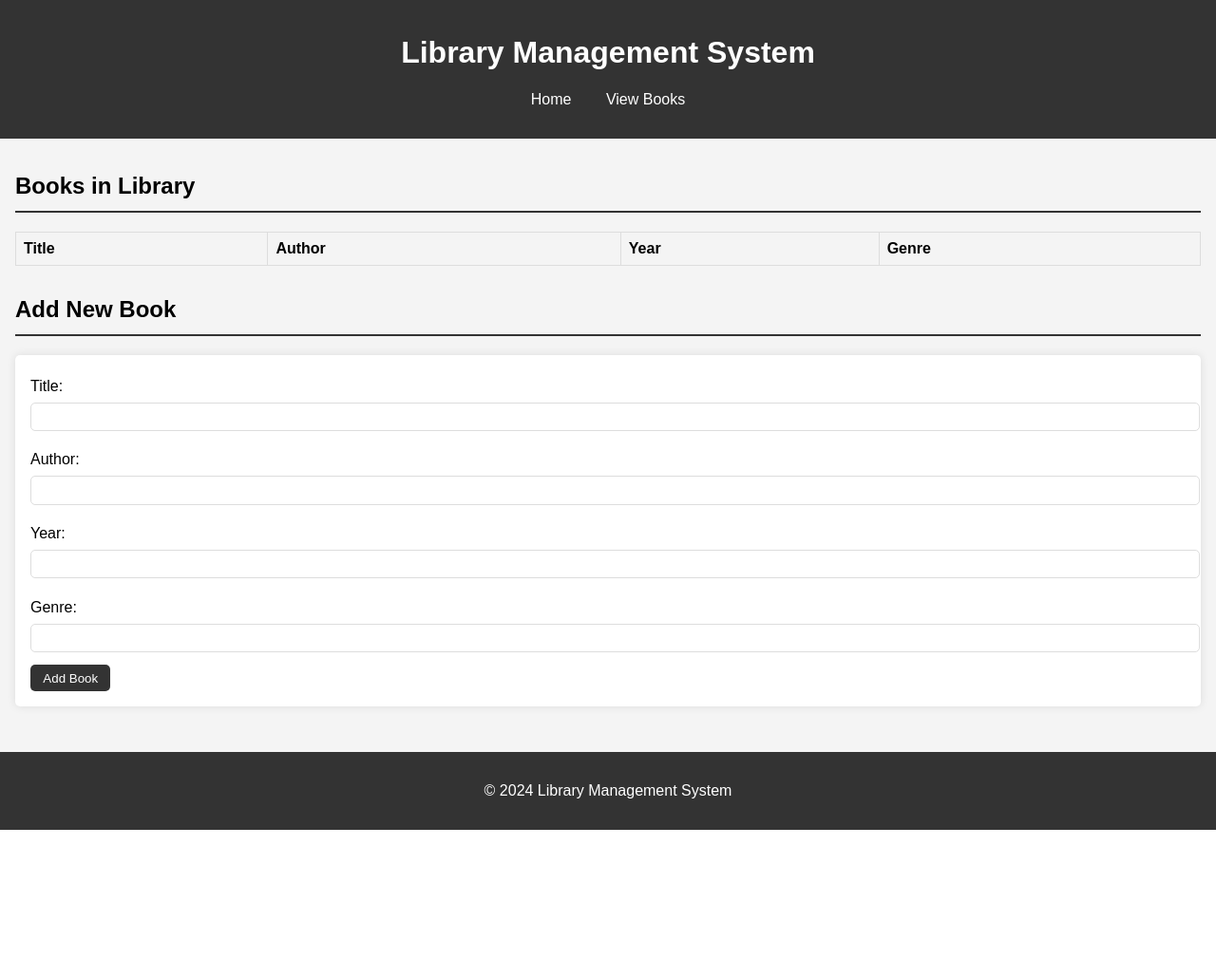
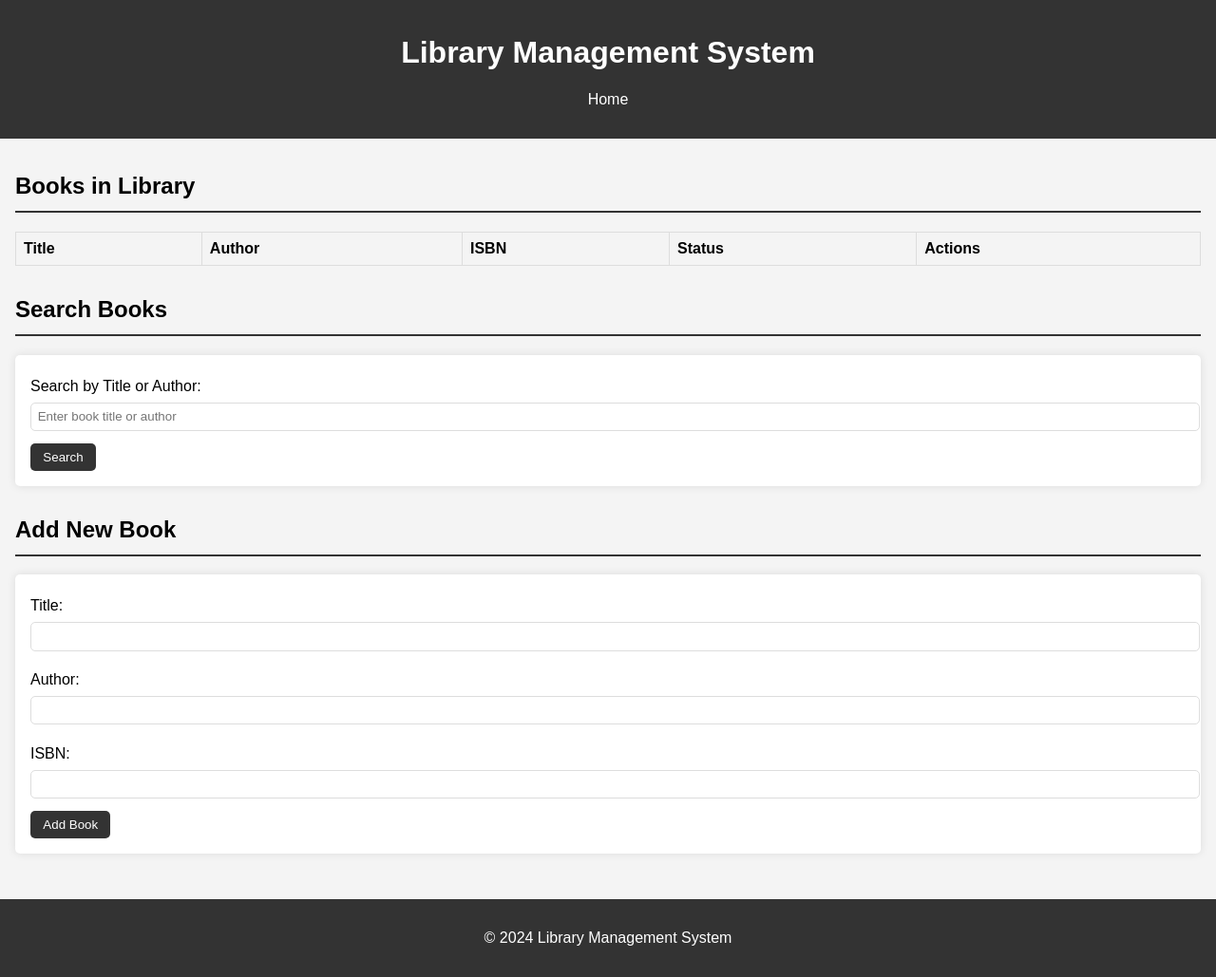
Before and after one commit to Ahmedyehia12/LibraryManagmentSystem, a Flask app: template templates/index.html in a window 1280 px wide. Shown: the whole page at 95% size. Before the commit the page ends 874 px from the top, so only its background shows below. Run offline with Flask 3, Linux system fonts and the light colour scheme; the template is opened without the code that fills it, so the values that code supplies are empty.

Commit message:
Update index.html

```diff
--- a/templates/index.html
+++ b/templates/index.html
@@ -9,12 +9,11 @@
 <body>
     <header>
         <h1>Library Management System</h1>
-          <nav>
-              <ul>
-                  <li><a href="index.html">Home</a></li>
-                  <li><a href="view-books.html">View Books</a></li>
-              </ul>
-          </nav>
+        <nav>
+            <ul>
+                <li><a href="/">Home</a></li>
+            </ul>
+        </nav>
     </header>
 
     <main>
@@ -25,14 +24,24 @@
                     <tr>
                         <th>Title</th>
                         <th>Author</th>
-                        <th>Year</th>
-                        <th>Genre</th>
+                        <th>ISBN</th>
+                        <th>Status</th>
+                        <th>Actions</th>
                     </tr>
                 </thead>
-                <tbody>
-                    <!-- Book entries will go here -->
+                <tbody id="books-table-body">
+                    <!-- Book entries will be populated here via JavaScript -->
                 </tbody>
             </table>
+        </section>
+
+        <section id="search-books">
+            <h2>Search Books</h2>
+            <form id="search-form">
+                <label for="search-query">Search by Title or Author:</label>
+                <input type="text" id="search-query" name="keyword" placeholder="Enter book title or author">
+                <button type="submit">Search</button>
+            </form>
         </section>
 
         <section id="add-book">
@@ -44,11 +53,8 @@
                 <label for="author">Author:</label>
                 <input type="text" id="author" name="author" required>
 
-                <label for="year">Year:</label>
-                <input type="number" id="year" name="year" required>
-
-                <label for="genre">Genre:</label>
-                <input type="text" id="genre" name="genre" required>
+                <label for="isbn">ISBN:</label>
+                <input type="text" id="isbn" name="isbn" required>
 
                 <button type="submit">Add Book</button>
             </form>
@@ -59,6 +65,105 @@
         <p>&copy; 2024 Library Management System</p>
     </footer>
 
-    <script src="script.js"></script>
+    <script>
+        document.addEventListener('DOMContentLoaded', function() {
+    const searchForm = document.getElementById('search-form');
+    const bookForm = document.getElementById('book-form');
+    const booksTableBody = document.getElementById('books-table-body');
+
+    function fetchBooks(keyword = '') {
+        fetch(`/searchBooks?keyword=${keyword}`)
+            .then(response => response.json())
+            .then(data => {
+                booksTableBody.innerHTML = data.map(book => `
+                    <tr>
+                        <td>${book.title}</td>
+                        <td>${book.author}</td>
+                        <td>${book.isbn}</td>
+                        <td>${book.status}</td>
+                        <td>
+                            ${book.status === 'Available'
+                                ? `<button onclick="borrowBook('${book.isbn}')">Borrow</button>`
+                                : `<button onclick="returnBook('${book.isbn}')">Return</button>`}
+                            <button onclick="removeBook('${book.isbn}')">Remove</button>
+                        </td>
+                    </tr>
+                `).join('');
+            });
+    }
+
+    searchForm.addEventListener('submit', function(event) {
+        event.preventDefault();
+        const query = document.getElementById('search-query').value;
+        fetchBooks(query);
+    });
+
+    bookForm.addEventListener('submit', function(event) {
+        event.preventDefault();
+        const title = document.getElementById('title').value;
+        const author = document.getElementById('author').value;
+        const isbn = document.getElementById('isbn').value;
+
+        fetch('/add_book', {
+            method: 'POST',
+            headers: {
+                'Content-Type': 'application/x-www-form-urlencoded'
+            },
+            body: new URLSearchParams({
+                title: title,
+                author: author,
+                isbn: isbn
+            })
+        })
+        .then(response => response.json())
+        .then(data => {
+            if (data.status === 'success') {
+                fetchBooks(); // Reload the books list
+                bookForm.reset(); // Reset the form fields
+            } else {
+                alert(data.message); // Show error message
+            }
+        })
+        .catch(error => {
+            console.error('Error:', error);
+            alert('Failed to add book. Please try again.');
+        });
+    });
+
+    function removeBook(isbn) {
+        fetch(`/remove_book/${isbn}`, {
+            method: 'DELETE'
+        })
+        .then(response => response.json())
+        .then(() => {
+            fetchBooks();
+        });
+    }
+
+    function borrowBook(isbn) {
+        fetch(`/borrow_book/${isbn}`, {
+            method: 'POST'
+        })
+        .then(response => response.json())
+        .then(() => {
+            fetchBooks();
+        });
+    }
+
+    function returnBook(isbn) {
+        fetch(`/return_book/${isbn}`, {
+            method: 'POST'
+        })
+        .then(response => response.json())
+        .then(() => {
+            fetchBooks();
+        });
+    }
+
+    // Initial load
+    fetchBooks();
+});
+
+    </script>
 </body>
 </html>
```
